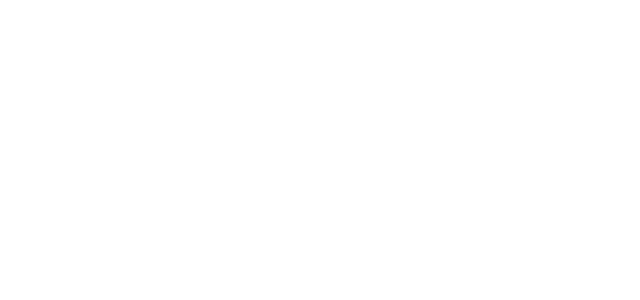
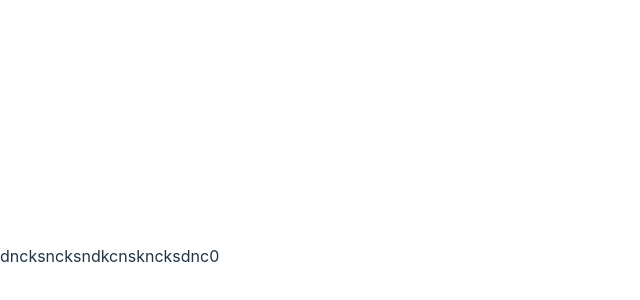
Before and after one commit to PRABHAT1SHUKLA/test-playground, a React (Vite) app: page /time in a window 1280 px wide. Before the commit this address had no page. Shown: the part 144-444 px from the top of the page, without its empty margins (0-640 px from the left). Built offline with nearby package versions, Linux system fonts and the light colour scheme.

Commit message:
feat : timer component

```diff
--- a/src/App.tsx
+++ b/src/App.tsx
@@ -6,6 +6,9 @@
 import Counter from "./components/counter";
 import Accordion from "./components/accordion";
 import TypingSpeed from "./components/typingspeedcal";
+
+import Time from "./components/time";
+import My from "./components/my";
 
 function App() {
   return (
@@ -24,6 +27,8 @@
     </div>
 }/>
     <Route path="/speed" element={<TypingSpeed/>}/>
+   <Route path="/time" element={<Time/>}/>
+    <Route path="/me" element={<My/>}/>
       </Routes>
     </Router>
   );
--- /dev/null
+++ b/src/components/my.tsx
@@ -0,0 +1,3 @@
+export default function My(){
+  return(<>heeheheheheheheheheh</>)
+}
--- /dev/null
+++ b/src/components/time.tsx
@@ -0,0 +1,22 @@
+import { useEffect, useState } from "react"
+
+const Time = () =>{
+
+  const [ timer , setTimer] = useState<number>(0)
+
+  useEffect(()=>{
+    let i = setInterval(()=>{
+      console.log("hello")
+      setTimer(timer + 1)
+   },1000)
+
+
+   return clearInterval(i)
+  },[timer])
+  return (
+    <div>dncksncksndkcnskncksdnc
+      {timer}
+    </div>
+  )
+}
+export default Time
```
